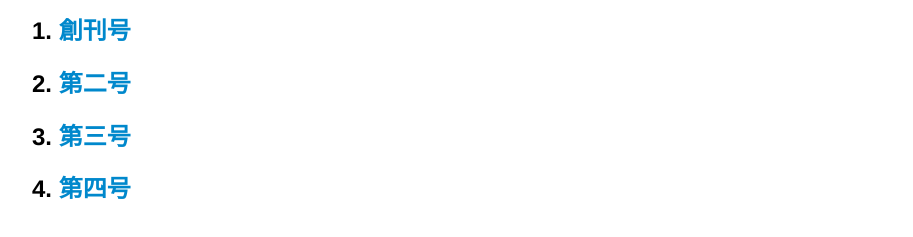
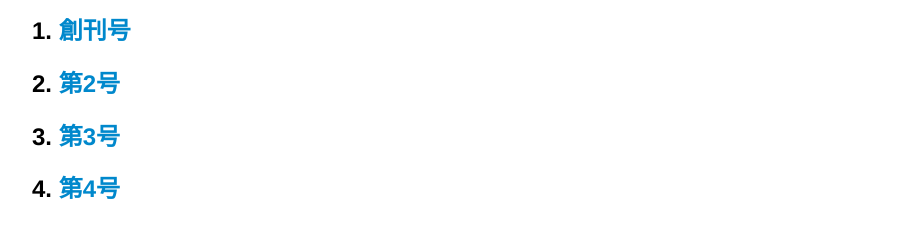
Before and after one commit to jumpei-matsuda/reactstini, a plain HTML site: page index.html in a window 1280 px wide. Shown: the part 131-368 px from the top of the page, without its empty margins (183-1096 px from the left). Drawn offline with nearby package versions, Linux system fonts and the light colour scheme.

Commit message:
目次のパスを修正

```diff
--- a/index.html
+++ b/index.html
@@ -302,11 +302,11 @@ img {
 
 <h3 class="mume-header" id="-%E5%89%B5%E5%88%8A%E5%8F%B7volume_one-"><a href="./volume_one">&#x5275;&#x520A;&#x53F7;</a></h3>
 
-<h3 class="mume-header" id="-%E7%AC%AC%E4%BA%8C%E5%8F%B7volume_tow-"><a href="./volume_tow">&#x7B2C;&#x4E8C;&#x53F7;</a></h3>
+<h3 class="mume-header" id="-%E7%AC%AC2%E5%8F%B7volume_two-"><a href="./volume_two">&#x7B2C;2&#x53F7;</a></h3>
 
-<h3 class="mume-header" id="-%E7%AC%AC%E4%B8%89%E5%8F%B7volume_three-"><a href="./volume_three">&#x7B2C;&#x4E09;&#x53F7;</a></h3>
+<h3 class="mume-header" id="-%E7%AC%AC3%E5%8F%B7volume_three-"><a href="./volume_three">&#x7B2C;3&#x53F7;</a></h3>
 
-<h3 class="mume-header" id="-%E7%AC%AC%E5%9B%9B%E5%8F%B7volume_four-"><a href="./volume_four">&#x7B2C;&#x56DB;&#x53F7;</a></h3>
+<h3 class="mume-header" id="-%E7%AC%AC4%E5%8F%B7volume_four-"><a href="./volume_four">&#x7B2C;4&#x53F7;</a></h3>
 
 
       </div>
```
